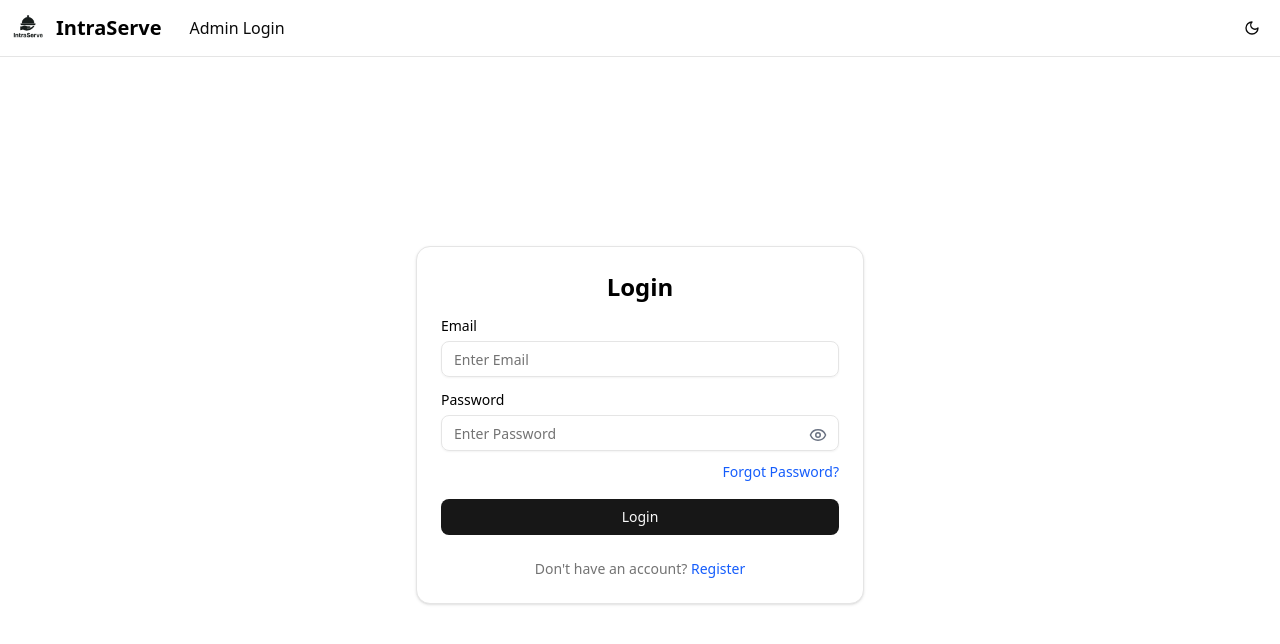
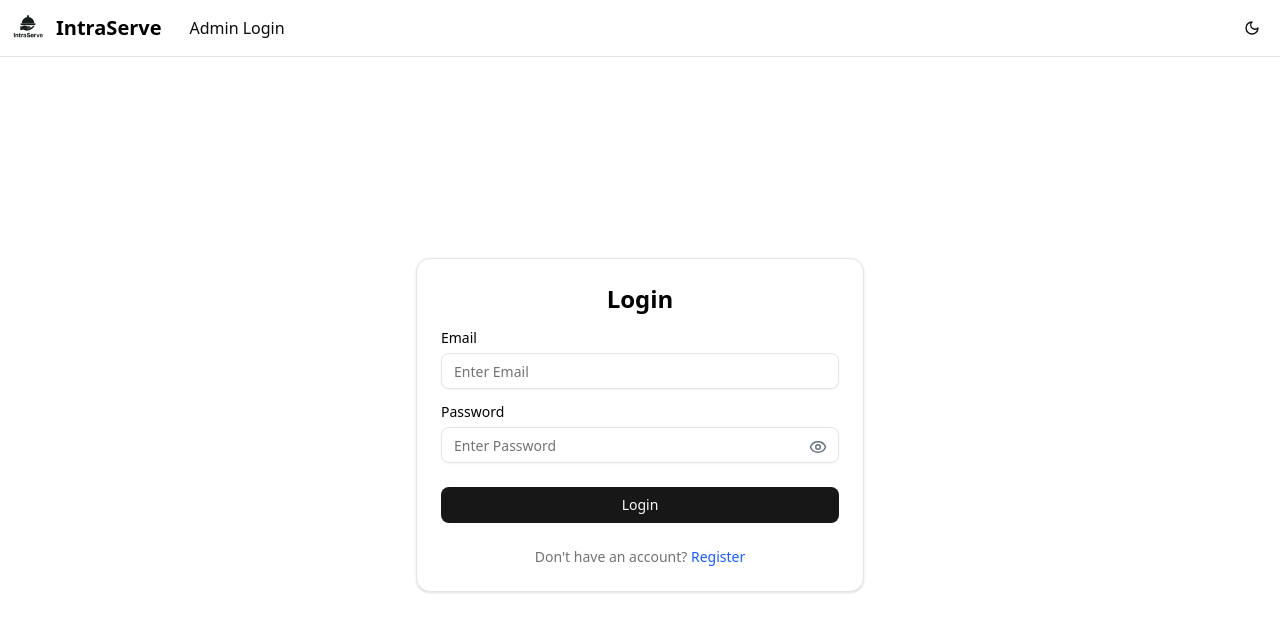
Before and after one commit to arfan4-dev/irapp-fe, a React (Vite) app: page /login in a window 1280 px wide. Shown: the top 644 px of the page. Built offline with nearby package versions, Linux system fonts and the light colour scheme; no server answers.

Commit message:
refactor: comment out the "Forgot Password?" link in the Login component

```diff
--- a/src/pages/Login.tsx
+++ b/src/pages/Login.tsx
@@ -98,14 +98,14 @@
                                 >
                                     {showPassword ? <EyeOff size={18} /> : <Eye size={18} />}
                                 </button>
-                                <div className="text-right">
+                                {/* <div className="text-right">
                                     <Link
                                         to="/forgot-password"
                                         className="text-sm text-blue-600 hover:underline dark:text-blue-400"
                                     >
                                         Forgot Password?
                                     </Link>
-                                </div>
+                                </div> */}
                             </div>
 
 
```
